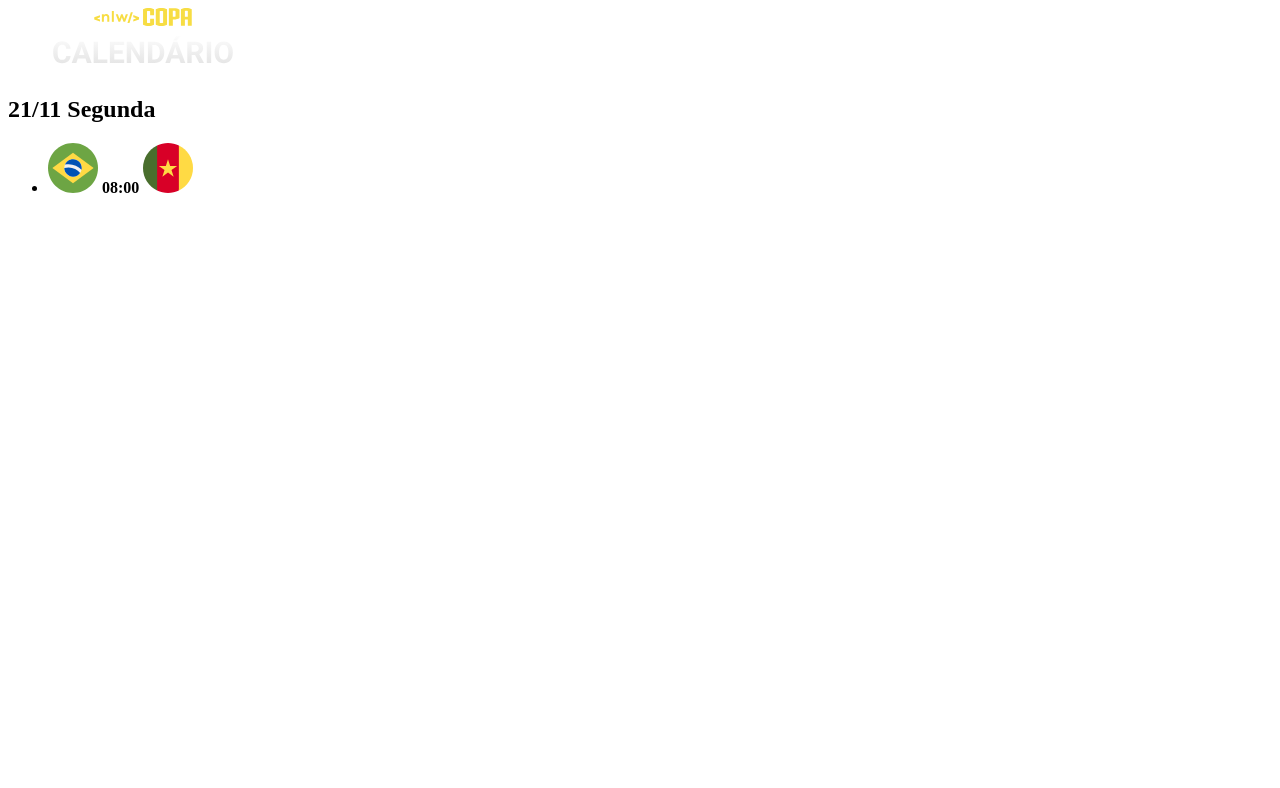
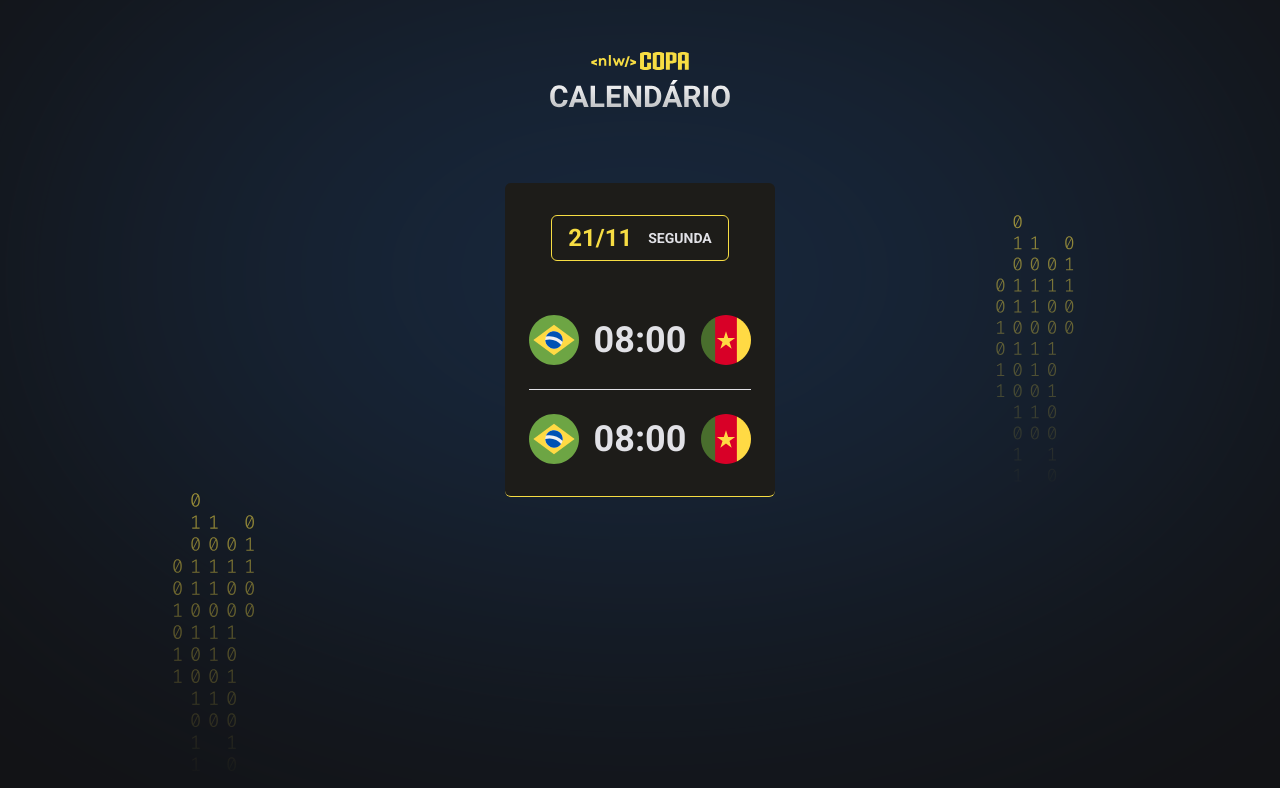
Before and after one commit to odenirdev/nlw-copa, a plain HTML site: page index.html in a window 1280 px wide. Drawn offline with Linux system fonts and the light colour scheme.

Commit message:
[Dia 2] Introdução ao CSS

```diff
--- a/index.html
+++ b/index.html
@@ -3,8 +3,19 @@
   <head>
     <meta charset="UTF-8" />
     <meta http-equiv="X-UA-Compatible" content="IE=edge" />
+
+    <link rel="preconnect" href="https://fonts.googleapis.com" />
+    <link rel="preconnect" href="https://fonts.gstatic.com" crossorigin />
+
     <meta name="viewport" content="width=device-width, initial-scale=1.0" />
-    <title>NLW Copa - Agenda</title>
+    <title>NLW Copa - Calendário de Jogos</title>
+
+    <link rel="stylesheet" href="./styles.css" />
+
+    <link
+      href="https://fonts.googleapis.com/css2?family=Roboto:wght@400;700&display=swap"
+      rel="stylesheet"
+    />
   </head>
   <body>
     <div id="app">
@@ -24,6 +35,13 @@
 
               <img src="./assets/icon-cameroon.svg" alt="" />
             </li>
+            <li>
+              <img src="./assets/icon-brazil.svg" alt="" />
+
+              <strong>08:00</strong>
+
+              <img src="./assets/icon-cameroon.svg" alt="" />
+            </li>
           </ul>
         </div>
       </main>
--- /dev/null
+++ b/styles.css
@@ -0,0 +1,83 @@
+* {
+  margin: 0;
+  padding: 0;
+  box-sizing: border-box;
+}
+
+:root {
+  --bg: #121214;
+  --bg-card: #1d1c19;
+
+  --white: #e1e1e6;
+  --yellow: #f7dd43;
+}
+
+body {
+  background-color: var(--bg);
+  background-image: url("./assets/bg.svg");
+  background-position: center;
+  background-size: cover;
+  background-repeat: no-repeat;
+
+  font-family: "Roboto", sans-serif;
+}
+
+#app {
+  width: fit-content;
+  margin: 3.25rem auto;
+}
+
+header {
+  margin-bottom: 3.9375rem;
+}
+
+.card {
+  border-bottom: 1px solid var(--yellow);
+  border-radius: 6px;
+  background: var(--bg-card);
+  padding: 2rem 1.5rem;
+  text-align: center;
+}
+
+.card h2 {
+  width: fit-content;
+  margin-inline: auto;
+  padding: 0.5rem 1rem;
+
+  display: flex;
+  align-items: center;
+  gap: 1rem;
+
+  border: 1px solid var(--yellow);
+  border-radius: 6px;
+
+  color: var(--yellow);
+}
+
+.card h2 span {
+  font-size: 0.875rem;
+  font-weight: 700;
+  color: var(--white);
+  text-transform: uppercase;
+}
+
+.card ul {
+  margin-top: 3.375rem;
+}
+
+.card li + li {
+  margin-top: 1.5rem;
+  padding-top: 1.5rem;
+  border-top: 1px solid var(--white);
+}
+
+.card li {
+  display: flex;
+  justify-content: space-between;
+  align-items: center;
+}
+
+.card li strong {
+  font-size: 36px;
+  color: var(--white);
+}
```
Also changed, not shown: assets/bg.svg (added), 1 other file.
